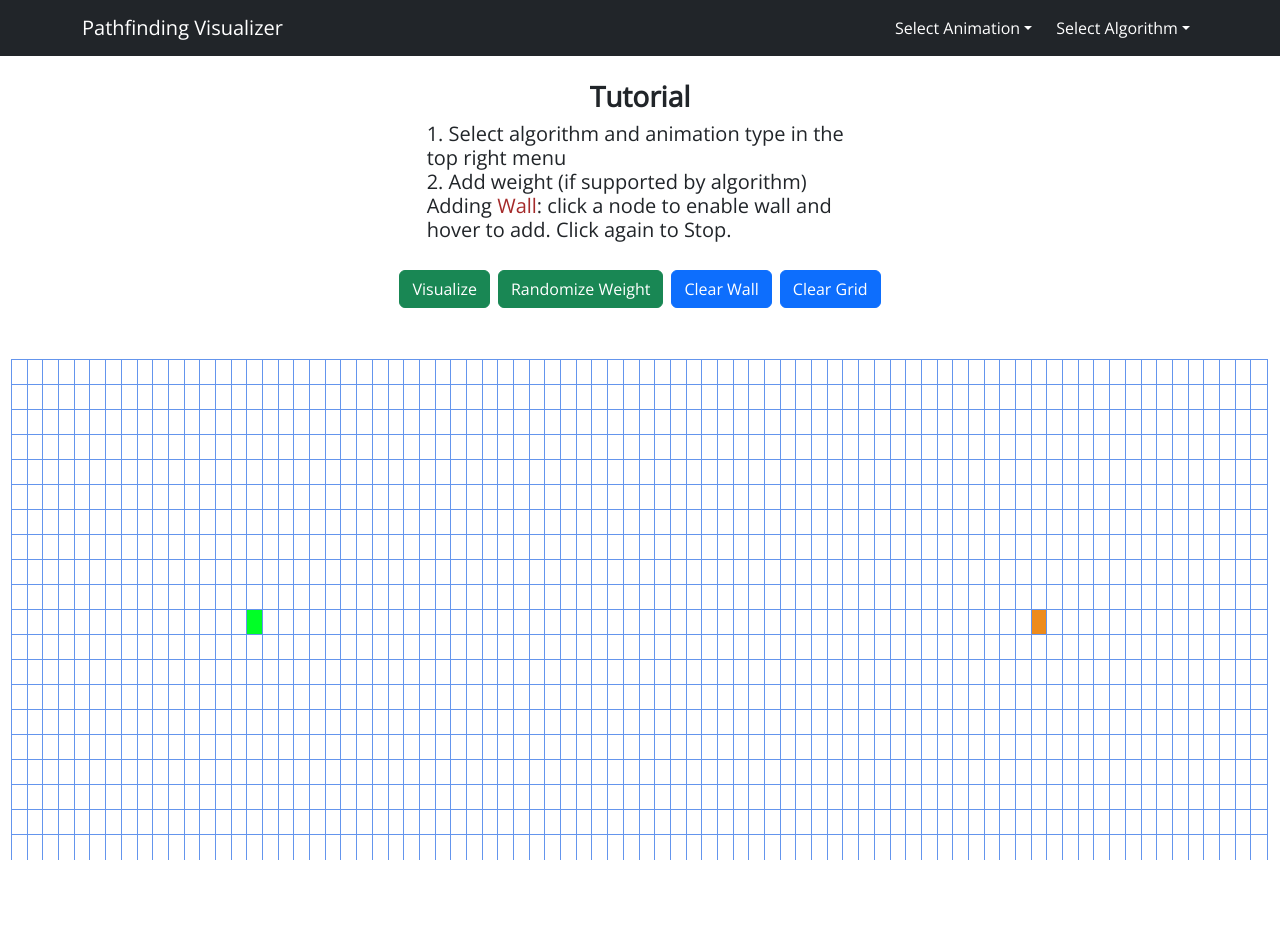
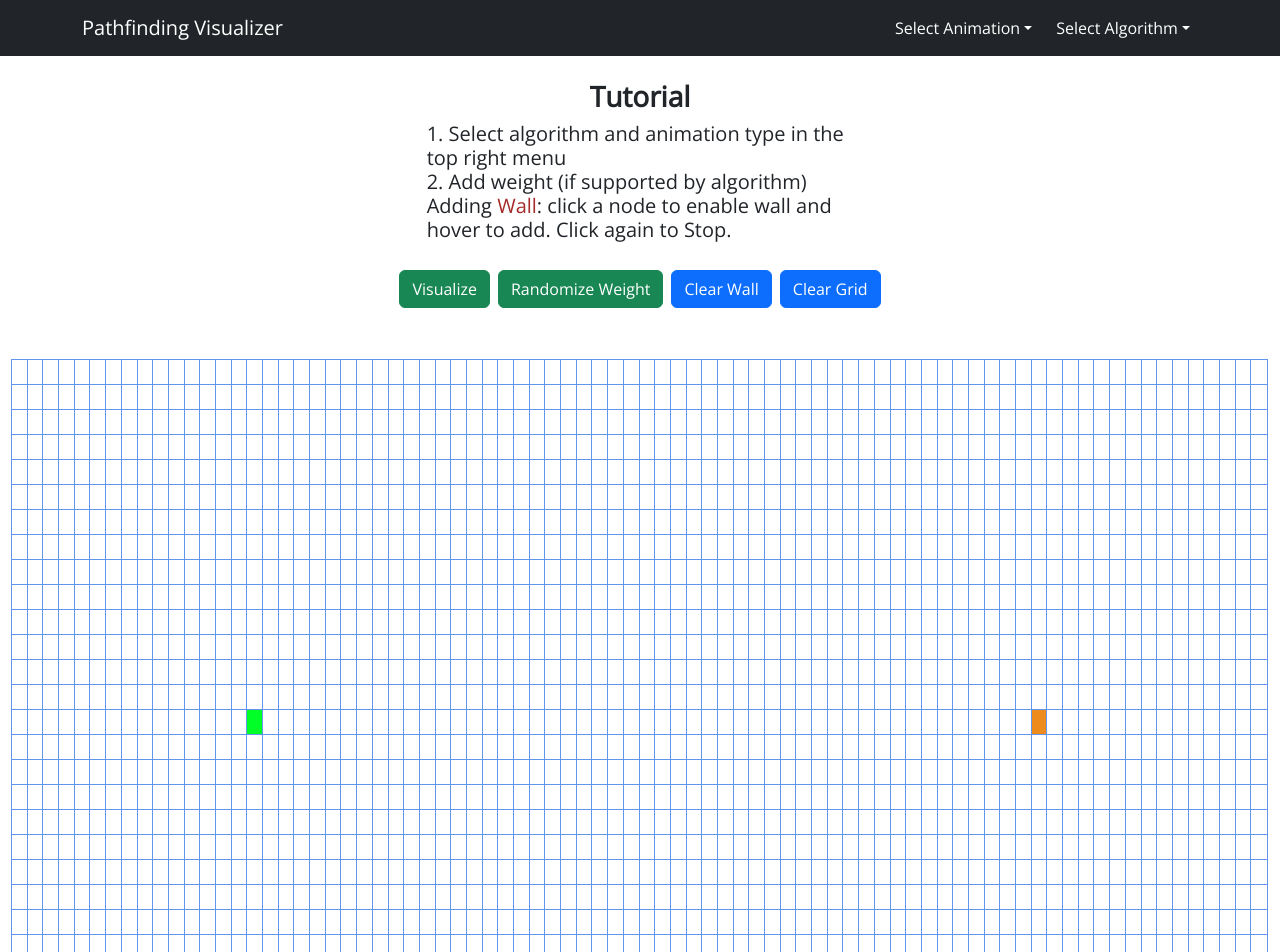
Before and after one commit to KentV12/algorithm_visualizer_react, a React (Create React App) app: page / in a window 1280 px wide. Shown: the top 952 px of the page. Before the commit the page ends 860 px from the top, so only its background shows below. Built offline with nearby package versions, Linux system fonts and the light colour scheme.

Commit message:
adjusted grid and set up for A* algorithm

```diff
--- a/src/App.js
+++ b/src/App.js
@@ -13,10 +13,10 @@ function App() {
   const [curAnim, setAnim] = useState("");
 
   const grid = [];
-  const rows = 20;
+  const rows = 28;
   const cols = 80;
-  const start = [10, 15];
-  const end = [10, 65];
+  const start = [14, 15];
+  const end = [14, 65];
 
   // reset grid
   const clearGrid = () => {
```
Also changed, not shown: src/algorithms/AStar.js (added, +15 -0 lines).
